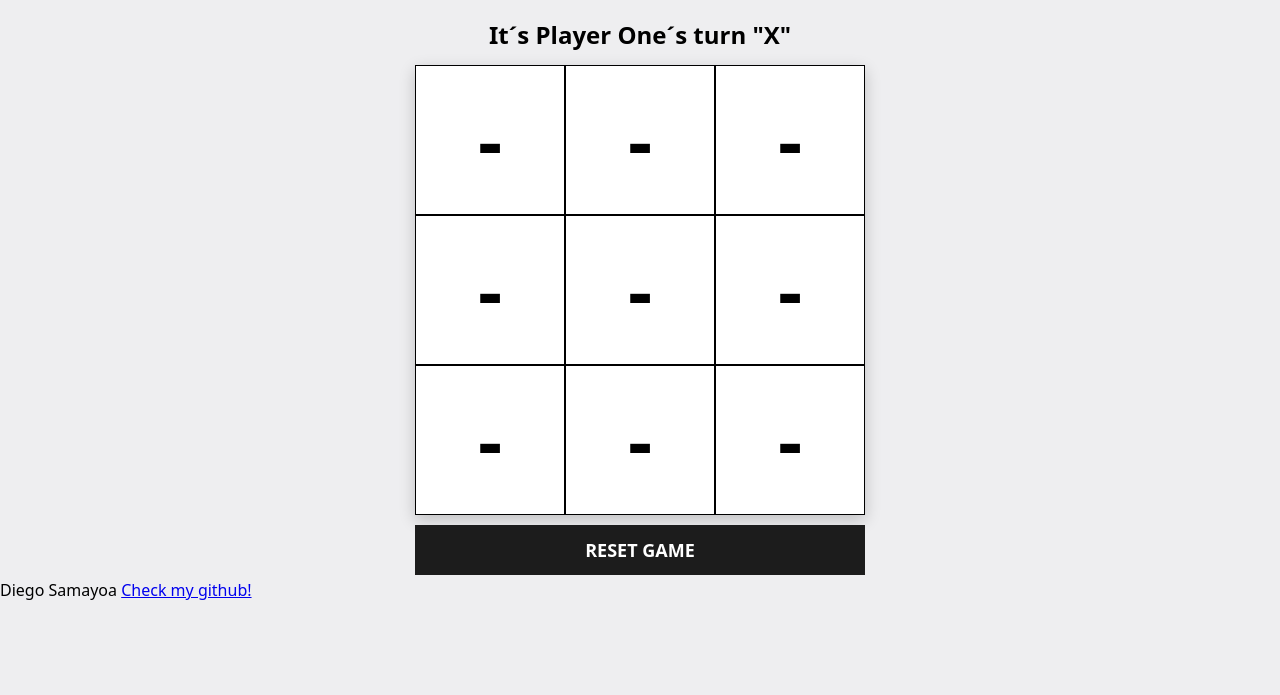
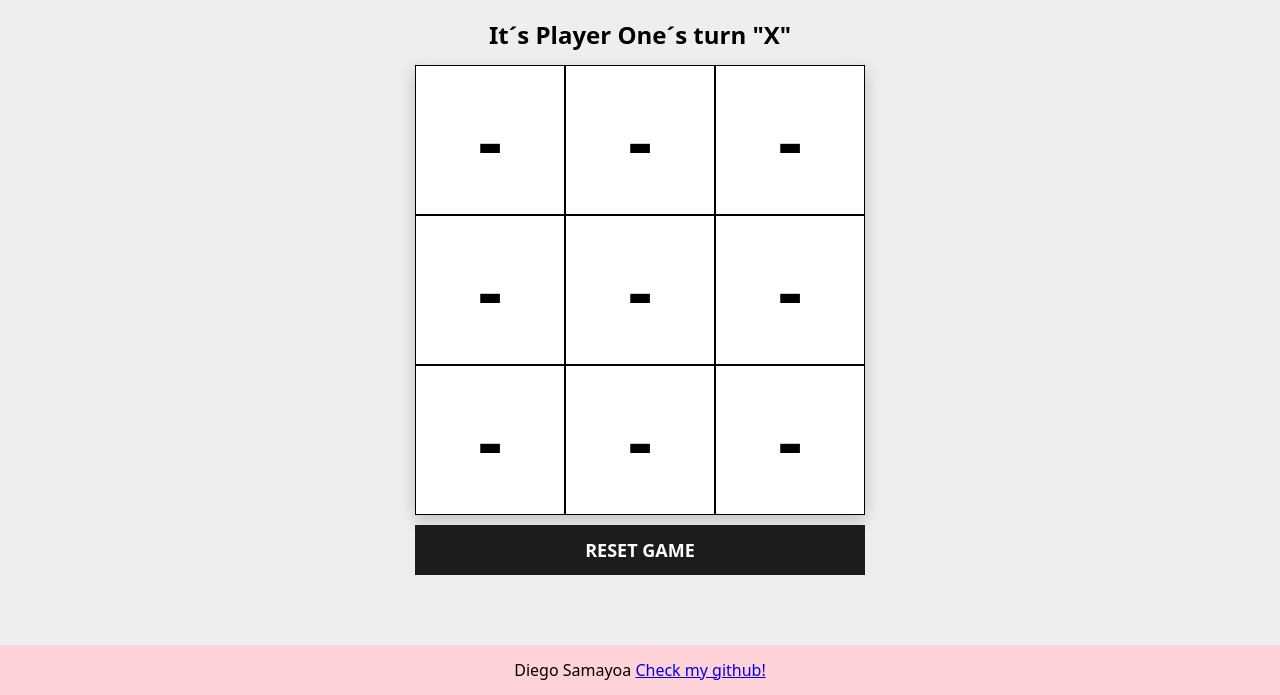
Before and after one commit to DiegoSamayoaGomez/tic_tac_toe, a plain HTML site: page index.html in a window 1280 px wide. Shown: the part 105-800 px from the top of the page. Drawn offline with Linux system fonts and the light colour scheme.

Commit message:
Show footer with style

```diff
--- a/style.css
+++ b/style.css
@@ -1,7 +1,10 @@
 body {
     background-color: #EEEEF0;
     height: 100%;
-    min-height: 100%;
+    display: flex;
+    flex-direction: column;
+    min-height: 100vh;
+
 }
 
 .header {
@@ -26,8 +29,8 @@ body {
 }
 
 .mainContainer {
-    display: grid;
-    grid-template-rows: 1fr;
+    display: flex;
+    flex: 1;
     align-content: center;
     justify-items: center;
 }
@@ -36,7 +39,8 @@ body {
     margin-top: 10px;
     padding: 10px;
 
-    width: 1200px;
+    width: 100%;
+    height: 100%;
 
     display: grid;
     grid-template-rows: minmax(20px, 40px) minmax(100px, 1fr) minmax(20px, 40px);
@@ -73,12 +77,12 @@ body {
     font-weight: 900;
 }
 
-.options{
+.options {
 
-margin-top: 10px;
+    margin-top: 10px;
 }
 
-.resetBtn{
+.resetBtn {
     padding: 5px 0px;
     font-size: large;
     font-weight: bold;
@@ -89,3 +93,27 @@ margin-top: 10px;
     height: 50px;
 
 }
+
+.winnerDiv {
+    display: flex;
+    align-items: center;
+    justify-content: center;
+    background-color: black;
+}
+
+.announceWinner {
+    margin: 0;
+    color: white;
+}
+
+
+.footer {
+    display: flex;
+    background-color: #FFD2D7;
+    justify-content: center;
+    margin-top: auto;
+}
+
+.footerContainer{
+
+}
```
